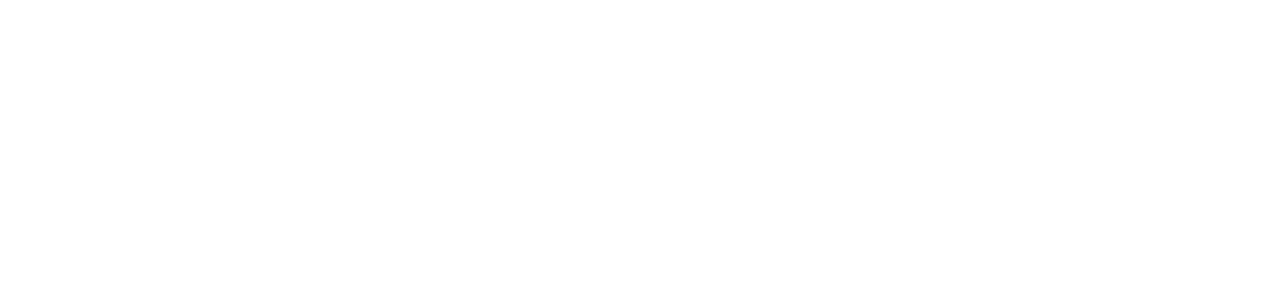
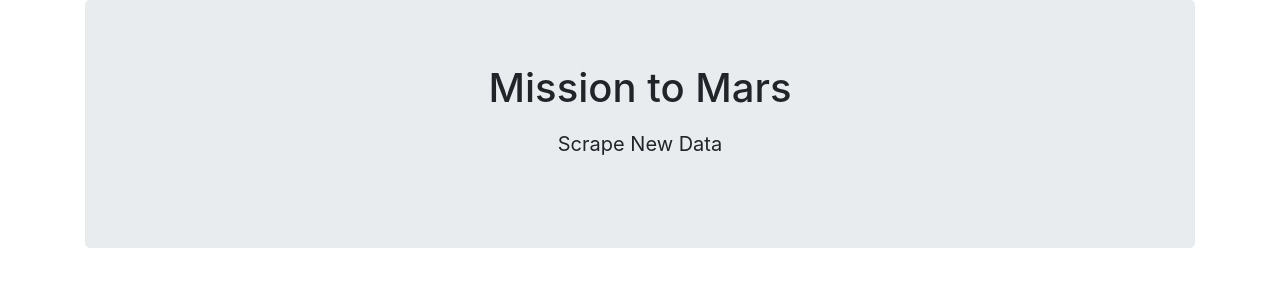
Before and after one commit to eliot1335/Mission-to-Mars--Web-Scraping, a plain HTML site: page Missions_to_Mars/index.html in a window 1280 px wide. Drawn offline with nearby package versions, Linux system fonts and the light colour scheme.

Commit message:
bit progress on html

```diff
--- a/Missions_to_Mars/index.html
+++ b/Missions_to_Mars/index.html
@@ -13,6 +13,11 @@
 
 </head>
 <body>
-
+    <div class="container">
+        <div class="jumbotron text-center">
+            <h1>Mission to Mars</h1>
+            <p><a class="btn bt-primary btn-lg" href="/scrap" role="button">Scrape New Data</a></p>
+        </div>
+    </div>
 </body>
 </html>
```
